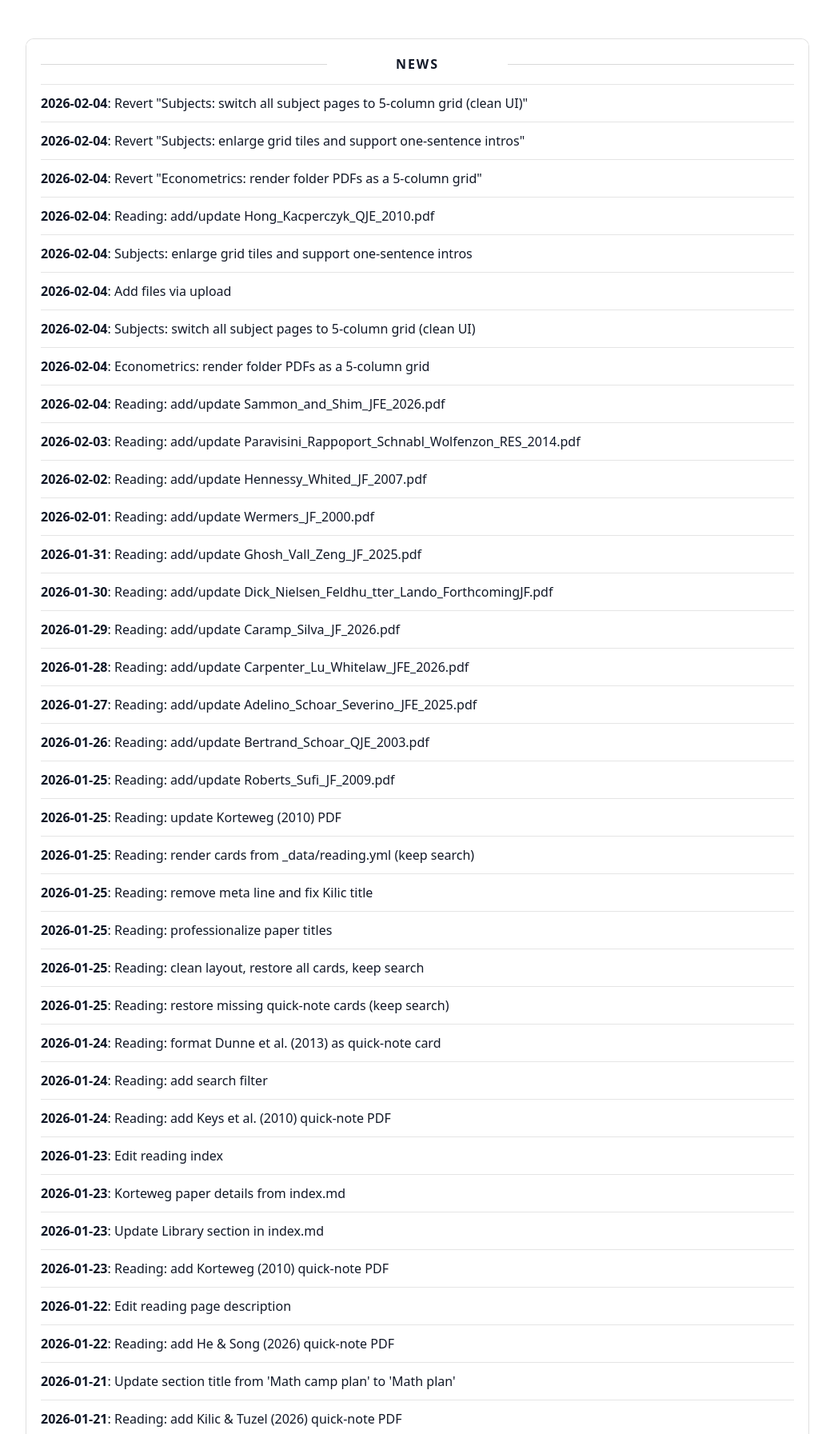
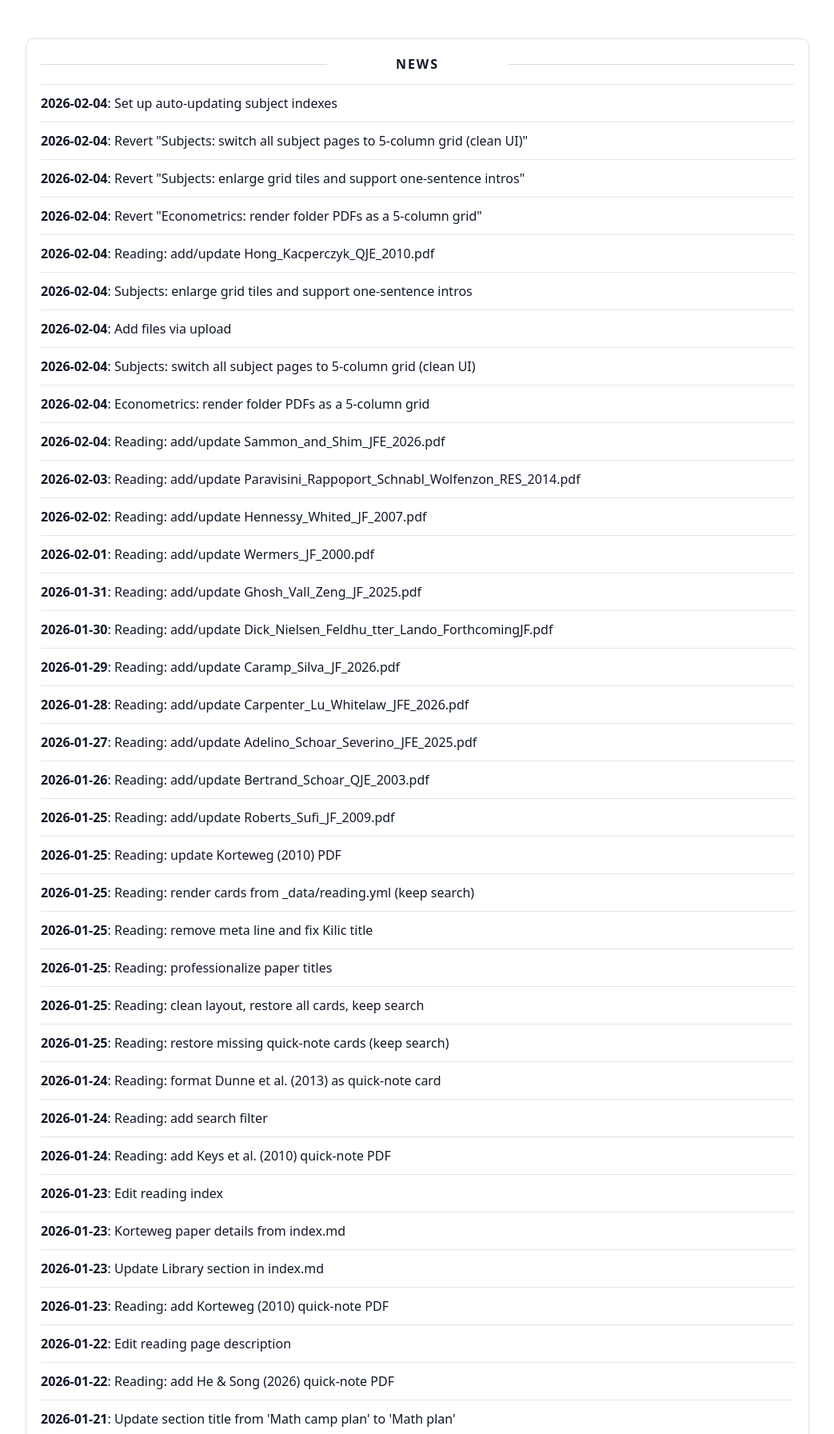
Before and after one commit to yaxinzn/study-archive, a Jekyll site: the page built from updates/index.md, in a window 1280 px wide, cut to the strip 476-2269 px from the top of the page. Shown: the whole strip at 80% size, without its empty margins (118-1161 px from the left). Built offline with Jekyll 4.4.1, drawn with Linux system fonts in a browser that asks for light colours; some of the changed text lies outside the part shown.

Commit message:
chore: update NEWS feed

```diff
--- a/_data/news.yml
+++ b/_data/news.yml
@@ -1,4 +1,7 @@
 # Auto-generated update history (sorted newest -> oldest). Do not edit manually.
+- ts: "1770201394"
+  date: "2026-02-04"
+  title: "Set up auto-updating subject indexes"
 - ts: "1770200238"
   date: "2026-02-04"
   title: "Revert \"Subjects: switch all subject pages to 5-column grid (clean UI)\""
```
